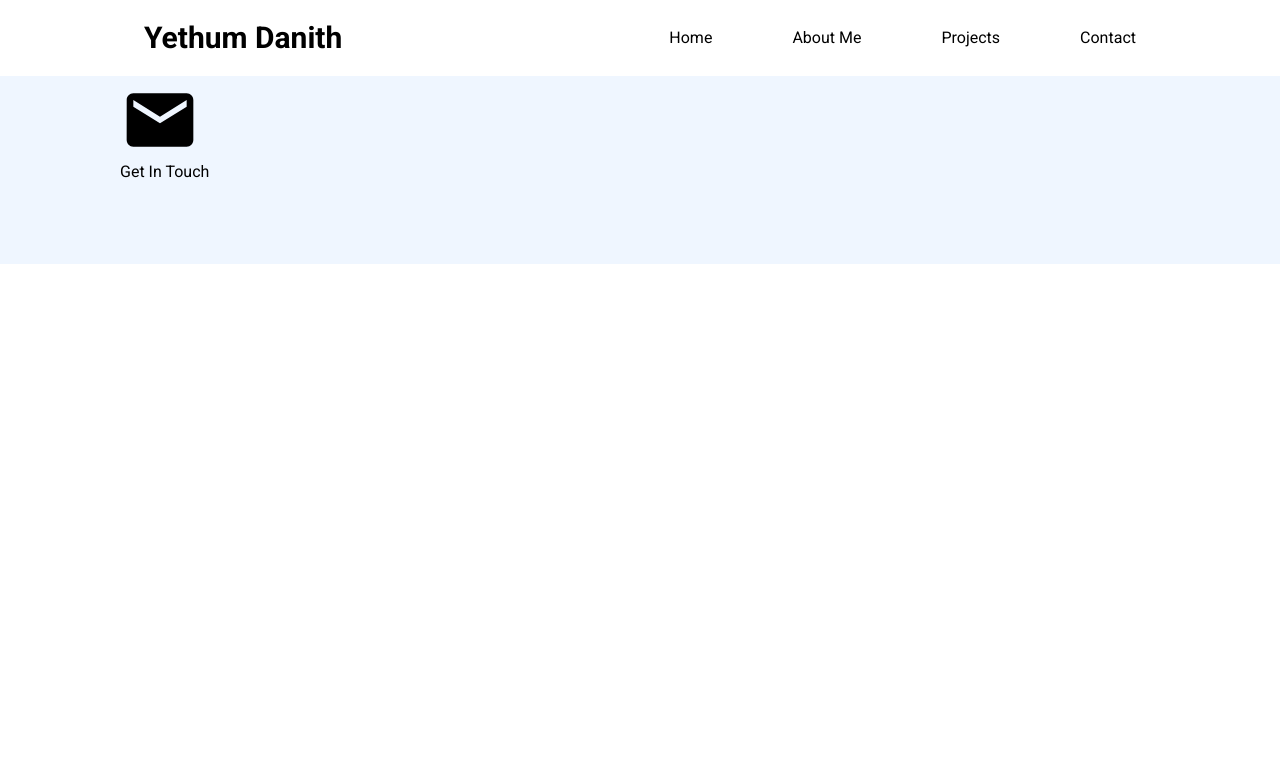
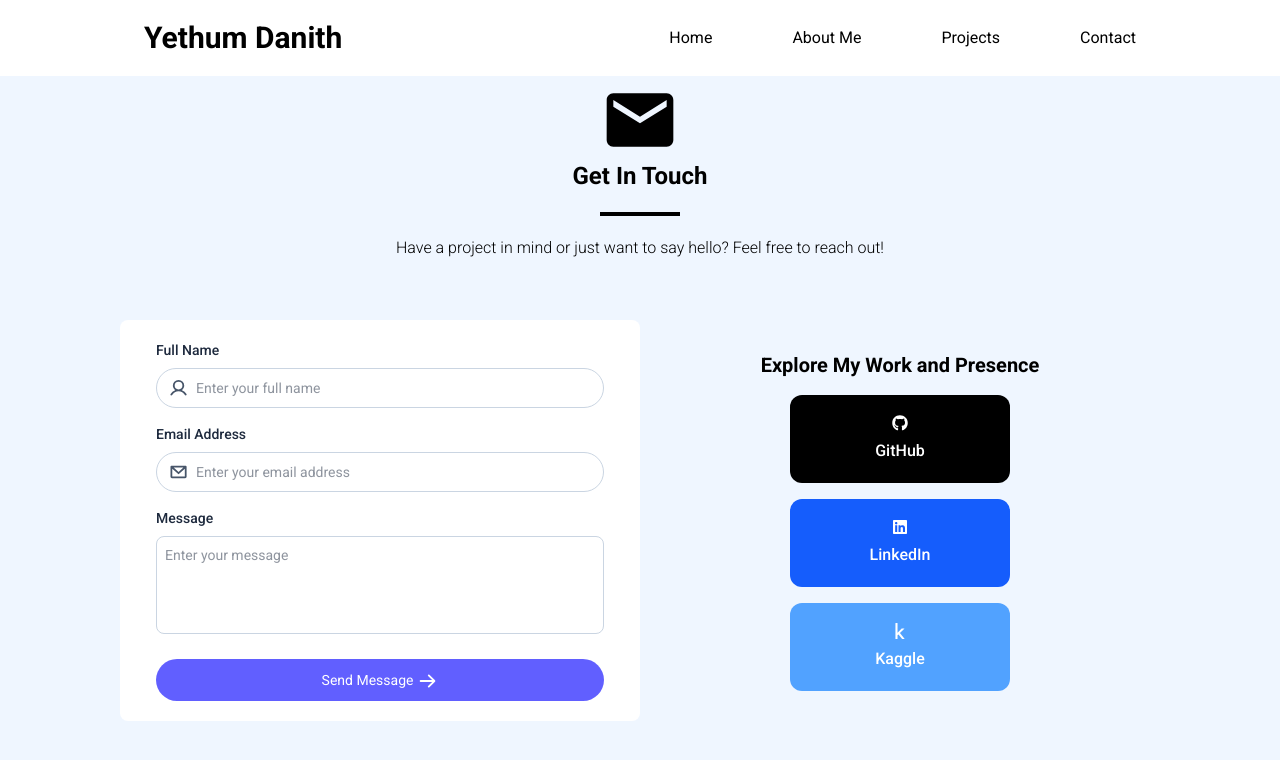
Before and after one commit to danith11/portfiloYD, a React (Vite) app: page /contact in a window 1280 px wide. Shown: the top 760 px of the page. Built offline with nearby package versions, Linux system fonts and the light colour scheme; a web font is replaced by a local one.

Commit message:
Updated Contact.jsx

```diff
--- a/src/components/Contact.jsx
+++ b/src/components/Contact.jsx
@@ -1,15 +1,130 @@
 import React from "react";
 import { MdLocalPostOffice } from "react-icons/md";
-import { IoMdContacts } from "react-icons/io";
-
+import { FaGithub } from "react-icons/fa";
+import { FaLinkedin } from "react-icons/fa";
+import { FaKaggle } from "react-icons/fa";
 
 const Contact = () => {
   return (
     <>
-      <div className="px-5 md:px-30 sm:px-50 py-20 bg-blue-50">
-        <div >
-          <MdLocalPostOffice className="w-20 h-20"/>
-          <p className="">Get In Touch</p>
+      <div className="px-5 md:px-30 sm:px-50 py-20 bg-blue-50 ">
+        <div className="flex flex-col items-center justify-center text-center">
+          <MdLocalPostOffice className="w-20 h-20" />
+          <p className="text-2xl font-bold">Get In Touch</p>
+          <div className="w-20 border-2 mt-5"></div>
+          <p className="text-md font-light mt-5">
+            Have a project in mind or just want to say hello? Feel free to reach
+            out!
+          </p>
+        </div>
+        <div className="flex flex-col md:flex-row mt-15 items-center justify-center">
+          <div className="w-full md:w-1/2 bg-white p-5 rounded-lg hover:shadow-2xl ">
+            <form className="flex flex-col items-center text-sm text-slate-800">
+              <div className="w-full px-4">
+                <label htmlFor="name" className="font-medium">
+                  Full Name
+                </label>
+                <div className="flex items-center mt-2 mb-4 h-10 pl-3 border border-slate-300 rounded-full focus-within:ring-2 focus-within:ring-indigo-400 transition-all overflow-hidden">
+                  <svg
+                    width="20"
+                    height="20"
+                    viewBox="0 0 20 20"
+                    fill="none"
+                    xmlns="http://www.w3.org/2000/svg"
+                  >
+                    <path
+                      d="M18.311 16.406a9.64 9.64 0 0 0-4.748-4.158 5.938 5.938 0 1 0-7.125 0 9.64 9.64 0 0 0-4.749 4.158.937.937 0 1 0 1.623.938c1.416-2.447 3.916-3.906 6.688-3.906 2.773 0 5.273 1.46 6.689 3.906a.938.938 0 0 0 1.622-.938M5.938 7.5a4.063 4.063 0 1 1 8.125 0 4.063 4.063 0 0 1-8.125 0"
+                      fill="#475569"
+                    />
+                  </svg>
+                  <input
+                    type="text"
+                    className="h-full px-2 w-full outline-none bg-transparent"
+                    placeholder="Enter your full name"
+                    required
+                  />
+                </div>
+
+                <label htmlFor="email-address" className="font-medium mt-4">
+                  Email Address
+                </label>
+                <div className="flex items-center mt-2 mb-4 h-10 pl-3 border border-slate-300 rounded-full focus-within:ring-2 focus-within:ring-indigo-400 transition-all overflow-hidden">
+                  <svg
+                    width="20"
+                    height="20"
+                    viewBox="0 0 20 20"
+                    fill="none"
+                    xmlns="http://www.w3.org/2000/svg"
+                  >
+                    <path
+                      d="M17.5 3.438h-15a.937.937 0 0 0-.937.937V15a1.563 1.563 0 0 0 1.562 1.563h13.75A1.563 1.563 0 0 0 18.438 15V4.375a.94.94 0 0 0-.938-.937m-2.41 1.874L10 9.979 4.91 5.313zM3.438 14.688v-8.18l5.928 5.434a.937.937 0 0 0 1.268 0l5.929-5.435v8.182z"
+                      fill="#475569"
+                    />
+                  </svg>
+                  <input
+                    type="email"
+                    className="h-full px-2 w-full outline-none bg-transparent"
+                    placeholder="Enter your email address"
+                    required
+                  />
+                </div>
+
+                <label htmlFor="message" className="font-medium mt-4">
+                  Message
+                </label>
+                <textarea
+                  rows="4"
+                  className="w-full mt-2 p-2 bg-transparent border border-slate-300 rounded-lg resize-none outline-none focus:ring-2 focus-within:ring-indigo-400 transition-all"
+                  placeholder="Enter your message"
+                  required
+                ></textarea>
+
+                <button
+                  type="submit"
+                  className="flex items-center justify-center gap-1 mt-5 bg-indigo-500 hover:bg-indigo-600 text-white py-2.5 w-full rounded-full transition"
+                >
+                  Send Message
+                  <svg
+                    className="mt-0.5"
+                    width="21"
+                    height="20"
+                    viewBox="0 0 21 20"
+                    fill="none"
+                    xmlns="http://www.w3.org/2000/svg"
+                  >
+                    <path
+                      d="m18.038 10.663-5.625 5.625a.94.94 0 0 1-1.328-1.328l4.024-4.023H3.625a.938.938 0 0 1 0-1.875h11.484l-4.022-4.025a.94.94 0 0 1 1.328-1.328l5.625 5.625a.935.935 0 0 1-.002 1.33"
+                      fill="#fff"
+                    />
+                  </svg>
+                </button>
+              </div>
+            </form>
+          </div>
+
+          <div className="flex flex-col w-full md:w-1/2 px-10 gap-4">
+            <div className="flex flex-col w-full gap-4 items-center">
+              <p className="text-xl font-bold">Explore My Work and Presence</p>
+              <div className="p-5 w-1/2 bg-black text-white text-center rounded-xl font-medium hover:scale-105 transition-all duration-300 cursor-pointer">
+                <div>
+                  <FaGithub className="w-full mb-2"/>
+                  <p>GitHub</p>
+                </div>
+              </div>
+              <div className="p-5 w-1/2 bg-blue-600 text-white text-center rounded-xl font-medium hover:scale-105 transition-all duration-300 cursor-pointer">
+                <div>
+                  <FaLinkedin className="w-full mb-2"/>
+                  <p>LinkedIn</p>
+                </div>
+              </div>
+              <div className="p-5 w-1/2 bg-blue-400 text-white text-center rounded-xl font-medium hover:scale-105 transition-all duration-300 cursor-pointer">
+                <div>
+                  <FaKaggle className="w-full mb-2"/>
+                  <p>Kaggle</p>
+                </div>
+              </div>
+            </div>
+          </div>
         </div>
       </div>
     </>
```
